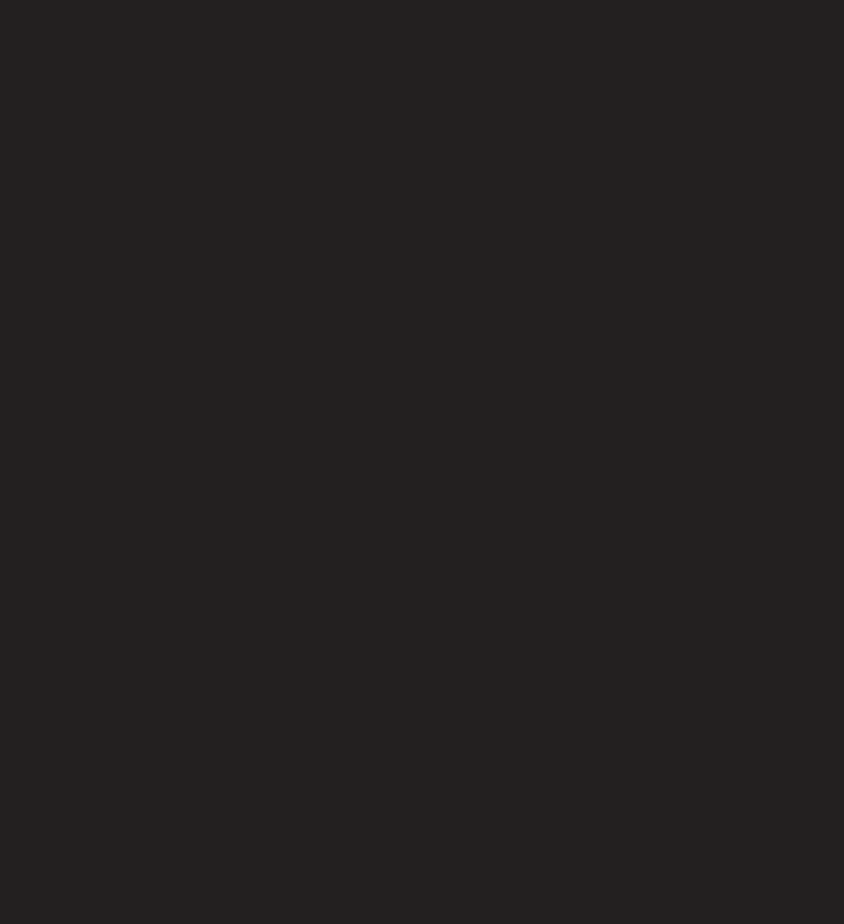
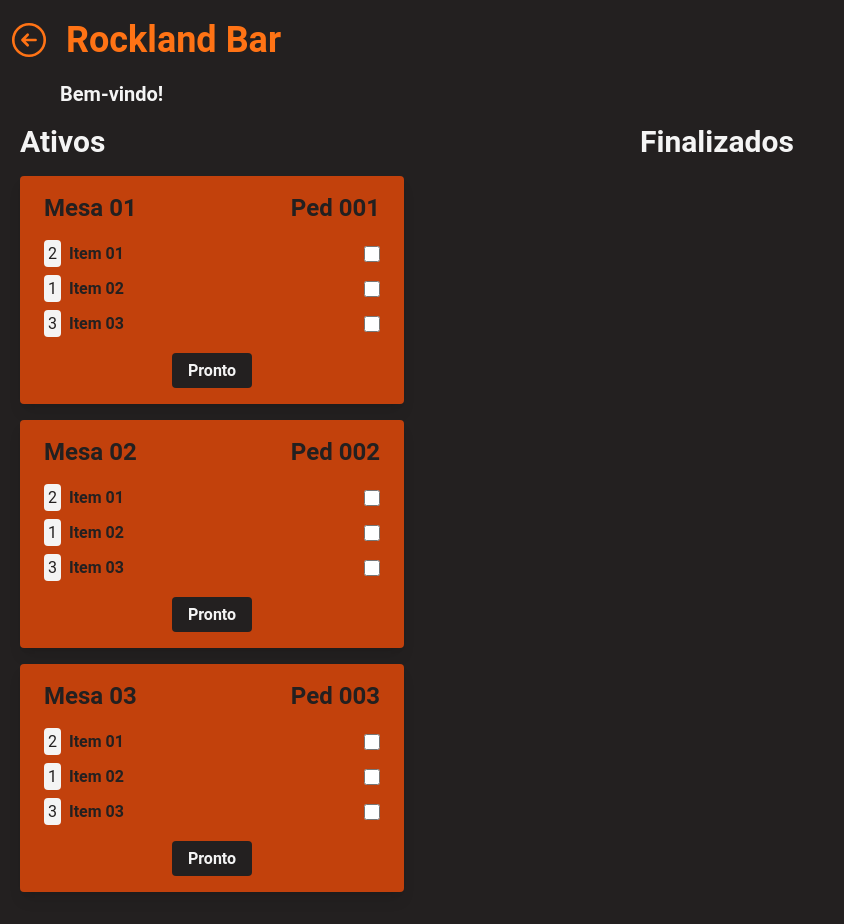
Before and after one commit to Koemyy/cardapio-digital-company, a React (Vite) app: page /pedidos-cozinha in a window 1280 px wide. Before the commit this address had no page. Shown: the whole page, without its empty margins (0-844 px from the left). Before the commit the page ends 800 px from the top, so only its background shows below. Built offline with nearby package versions, Linux system fonts and the light colour scheme.

Commit message:
Criei a rota e a funcionalidade para a tela cozinha

```diff
--- a/src/App.tsx
+++ b/src/App.tsx
@@ -6,6 +6,7 @@
 import Qrcode from "./pages/qrcode.tsx";
 import QRCodeImagem from "./components/QRCodeImagem.tsx";
 import Login from "./pages/login.tsx";
+import PedidosCozinha from "./pages/pedidosCozinha.tsx";
 
 export function App() {
 
@@ -19,6 +20,7 @@
                 <Route path="cargos" element={<Cargos/>}></Route>
                 <Route path="qrcode" element={<Qrcode/>}></Route>
                 <Route path="qrcode-gerado" element={<QRCodeImagem/>}></Route>
+                <Route path="pedidos-cozinha" element={<PedidosCozinha/>}></Route>
             </Routes>
         </BrowserRouter>
     )
--- /dev/null
+++ b/src/components/cardPedidos.tsx
@@ -0,0 +1,46 @@
+interface pedidos {
+    mesa: string;
+    idPedido: string;
+    pedidos: listaPedidos[];
+    index: any,
+    moveCard: any
+    isFinalizado: boolean
+}
+
+interface listaPedidos {
+    quantidade: string;
+    nome: string;
+}
+
+function CardPedidos({mesa, idPedido, pedidos, index, moveCard, isFinalizado}: pedidos) {
+    return (
+        <div className="max-w-sm my-4 text-black-500 rounded overflow-hidden shadow-lg bg-orange-700">
+            <div className="px-6 py-4">
+                <div className="flex justify-between">
+                    <h3 className="text-2xl font-bold">{mesa}</h3>
+                    <p className="text-2xl font-bold">{idPedido}</p>
+                </div>
+                <div className="my-4">
+                    {pedidos.map((pedido, index) => (
+                        <div className="flex items-center mb-2" key={index}>
+                            <p className="bg-white-300 rounded px-1 py-1">{pedido.quantidade}</p>
+                            <p className="ml-2 font-bold text-gray-800">{pedido.nome}</p>
+                            <input type="checkbox" className="ml-auto form-checkbox h-4 w-4 text-indigo-600"/>
+                        </div>
+                    ))}
+                </div>
+                <div className="flex justify-center">
+                    <button
+                        className="bg-black-500 hover:bg-blue-700 text-white-300 font-bold py-2 px-4 rounded"
+                        onClick={() => moveCard(index)}
+                        disabled={isFinalizado}
+                    >
+                        Pronto
+                    </button>
+                </div>
+            </div>
+        </div>
+    );
+}
+
+export default CardPedidos;
--- a/src/pages/home.tsx
+++ b/src/pages/home.tsx
@@ -1,32 +1,51 @@
-import {Barcode, IdentificationCard, SignOut, Suitcase, UserPlus} from "@phosphor-icons/react";
+import {Barcode, IdentificationCard, ListBullets, SignOut, Suitcase, UserPlus} from "@phosphor-icons/react";
 import IconFuncionalidade from "../components/IconFuncionalidade.tsx";
 import HeaderEmpresa from "../components/HeaderEmpresa.tsx";
 
 function Home() {
     return (
-        <div><HeaderEmpresa icon={<SignOut size={42} />} to="/"/>
+        <div>
+            <HeaderEmpresa icon={<SignOut size={42}/>} to="/"/>
             <div className="text-white-300 mx-5 my-4 pt-5">
                 <div className="pb-10">
-                    <input placeholder="  Pesquisar" type={"search"}
-                           className="px-2 text-black-500 rounded-2xl w-[22em] bg-white-300 py-3"></input>
+                    <input
+                        placeholder="  Pesquisar"
+                        type="search"
+                        className="px-2 text-black-500 rounded-2xl w-[22em] bg-white-300 py-3"
+                    />
                 </div>
                 <div className="flex justify-evenly text-center align-middle items-center">
-                    <IconFuncionalidade redirect="/cadastrar-colaborador"
-                                        icon={<UserPlus className="text-black-500 ml-1" size={56}/>}
-                                        alternativeText="Cadastrar colaborador"/>
-                    <IconFuncionalidade redirect="/cadastrar-cargos"
-                                        icon={<IdentificationCard className="text-black-500 ml-1" size={56}/>}
-                                        alternativeText="Cadastrar cargo"/>
-                    <IconFuncionalidade redirect="/cargos"
-                                        icon={<Suitcase className="text-black-500 ml-1" size={56}/>}
-                                        alternativeText="Cargos"/>
-                    <IconFuncionalidade redirect="/qrcode"
-                                        icon={<Barcode className="text-black-500 ml-1" size={56}/>}
-                                        alternativeText="QRCode"/>
+                    <div className="w-72 h-56 space-x-1 flex text-center flex-wrap">
+                        <IconFuncionalidade
+                            redirect="/cadastrar-colaborador"
+                            icon={<UserPlus className="text-black-500 ml-1" size={56}/>}
+                            alternativeText="Cadastrar colaborador"
+                        />
+                        <IconFuncionalidade
+                            redirect="/cadastrar-cargos"
+                            icon={<IdentificationCard className="text-black-500 ml-1" size={56}/>}
+                            alternativeText="Cadastrar cargo"
+                        />
+                        <IconFuncionalidade
+                            redirect="/cargos"
+                            icon={<Suitcase className="text-black-500 ml-1" size={56}/>}
+                            alternativeText="Cargos"
+                        />
+                        <IconFuncionalidade
+                            redirect="/qrcode"
+                            icon={<Barcode className="text-black-500 ml-1" size={56}/>}
+                            alternativeText="QRCode"
+                        />
+                        <IconFuncionalidade
+                            redirect="/pedidos-cozinha"
+                            icon={<ListBullets className="text-black-500 ml-1" size={56}/>}
+                            alternativeText="Pedidos"
+                        />
+                    </div>
                 </div>
             </div>
         </div>
-    )
+    );
 }
 
 export default Home;
--- /dev/null
+++ b/src/pages/pedidosCozinha.tsx
@@ -0,0 +1,70 @@
+import { useState } from 'react';
+import { ArrowCircleLeft } from '@phosphor-icons/react';
+import HeaderEmpresa from '../components/HeaderEmpresa.tsx';
+import CardPedidos from '../components/cardPedidos.tsx';
+
+function Pedidos() {
+    const listaDePedidos = [
+        { quantidade: '2', nome: 'Item 01' },
+        { quantidade: '1', nome: 'Item 02' },
+        { quantidade: '3', nome: 'Item 03' },
+    ];
+
+    const [cardsAtivos, setCardsAtivos] = useState([
+        { mesa: 'Mesa 01', idPedido: 'Ped 001', pedidos: listaDePedidos },
+        { mesa: 'Mesa 02', idPedido: 'Ped 002', pedidos: listaDePedidos },
+        { mesa: 'Mesa 03', idPedido: 'Ped 003', pedidos: listaDePedidos },
+    ]);
+    const [cardsFinalizados, setCardsFinalizados] = useState([]);
+
+
+    // @ts-ignore
+    const handleCardPronto = (index) => {
+        const card = cardsAtivos[index];
+        setCardsAtivos((prevCards) => prevCards.filter((_, i) => i !== index));
+        // @ts-ignore
+        setCardsFinalizados((prevCards) => [...prevCards, card]);
+    };
+
+    return (
+        <div>
+            <HeaderEmpresa icon={<ArrowCircleLeft size={42} />} to="/home" />
+            <div className="mx-5 my-4">
+                <div className="flex">
+                    <div className="w-1/2">
+                        <h1 className="text-3xl font-bold text-white-300">Ativos</h1>
+                        {cardsAtivos.map((card, index) => (
+                            <CardPedidos
+                                key={index}
+                                mesa={card.mesa}
+                                idPedido={card.idPedido}
+                                pedidos={card.pedidos}
+                                index={index}
+                                moveCard={handleCardPronto}
+                                isFinalizado={false}
+                            />
+                        ))}
+                    </div>
+                    <div className="w-1/2 right-0">
+                        <div className="text-3xl font-bold text-white-300">Finalizados</div>
+                        <div className="opacity-25">
+                            {cardsFinalizados.map(({idPedido, mesa, pedidos}, index) => (
+                                <CardPedidos
+                                    key={index}
+                                    mesa={mesa}
+                                    idPedido={idPedido}
+                                    pedidos={pedidos}
+                                    index={index}
+                                    moveCard={handleCardPronto}
+                                    isFinalizado={true}
+                                />
+                            ))}
+                        </div>
+                    </div>
+                </div>
+            </div>
+        </div>
+    );
+}
+
+export default Pedidos;
```
